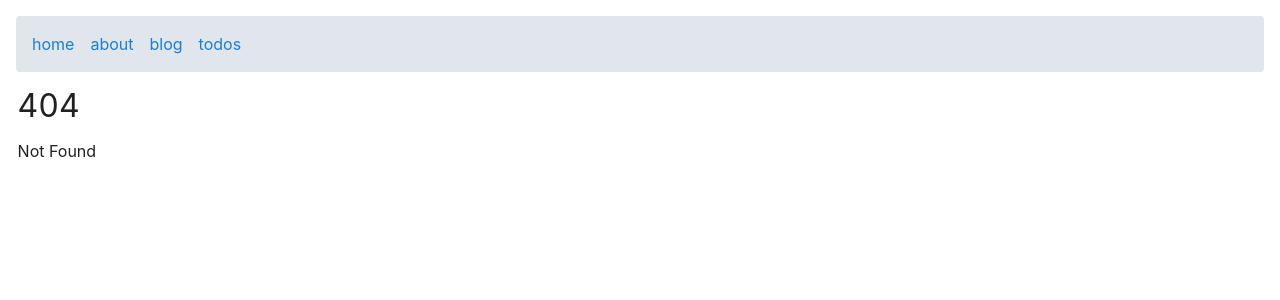
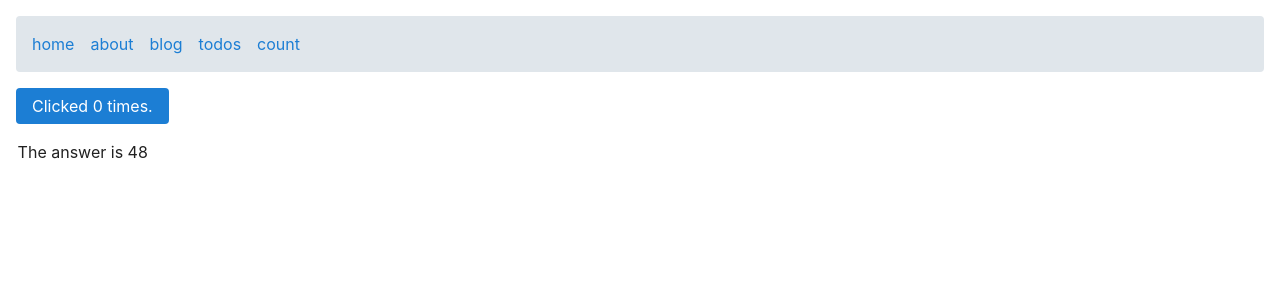
Before and after one commit to skyturtleio/edge-kit, a SvelteKit app: page /count in a window 1280 px wide. Before the commit this address had no page. Shown: the top 300 px of the page. Built offline with nearby package versions, Linux system fonts and the light colour scheme.

Commit message:
messing around with vs code, svelte tutorial

```diff
--- a/src/routes/+layout.svelte
+++ b/src/routes/+layout.svelte
@@ -3,6 +3,7 @@
 	<a href="/about">about</a>
 	<a href="/blog">blog</a>
 	<a href="/todos">todos</a>
+	<a href="/count">count</a>
 </nav>
 
 <slot />
--- a/src/routes/about/+page.svelte
+++ b/src/routes/about/+page.svelte
@@ -4,5 +4,4 @@
 </script>
 
 <h1>About Page</h1>
-<h2>{data.other_message}</h2>
-<h3>{data.answer}</h3>
+<p>{data.answer}</p>
--- /dev/null
+++ b/src/routes/count/+page.svelte
@@ -0,0 +1,16 @@
+<script>
+	import Nested from './Nested.svelte';
+	let count = 0;
+
+	$: console.log(`the count is ${count}`);
+
+	function increment() {
+		count += 1;
+	}
+</script>
+
+<button on:click={increment}>
+	Clicked {count} times.
+</button>
+
+<Nested answer={48} />
--- /dev/null
+++ b/src/routes/count/Nested.svelte
@@ -0,0 +1,5 @@
+<script>
+	export let answer = 42;
+</script>
+
+<p>The answer is {answer}</p>
--- /dev/null
+++ b/src/routes/login/+page.server.ts
@@ -0,0 +1,3 @@
+export const load = {
+	custom_title: "login page",
+};
--- /dev/null
+++ b/src/routes/login/+page.svelte
@@ -0,0 +1,4 @@
+<script lang="ts">
+	import type { PageServerData}
+	export let data;
+</script>
```
Also changed, not shown: src/routes/about/+page.server.ts (+11 -3 lines).
